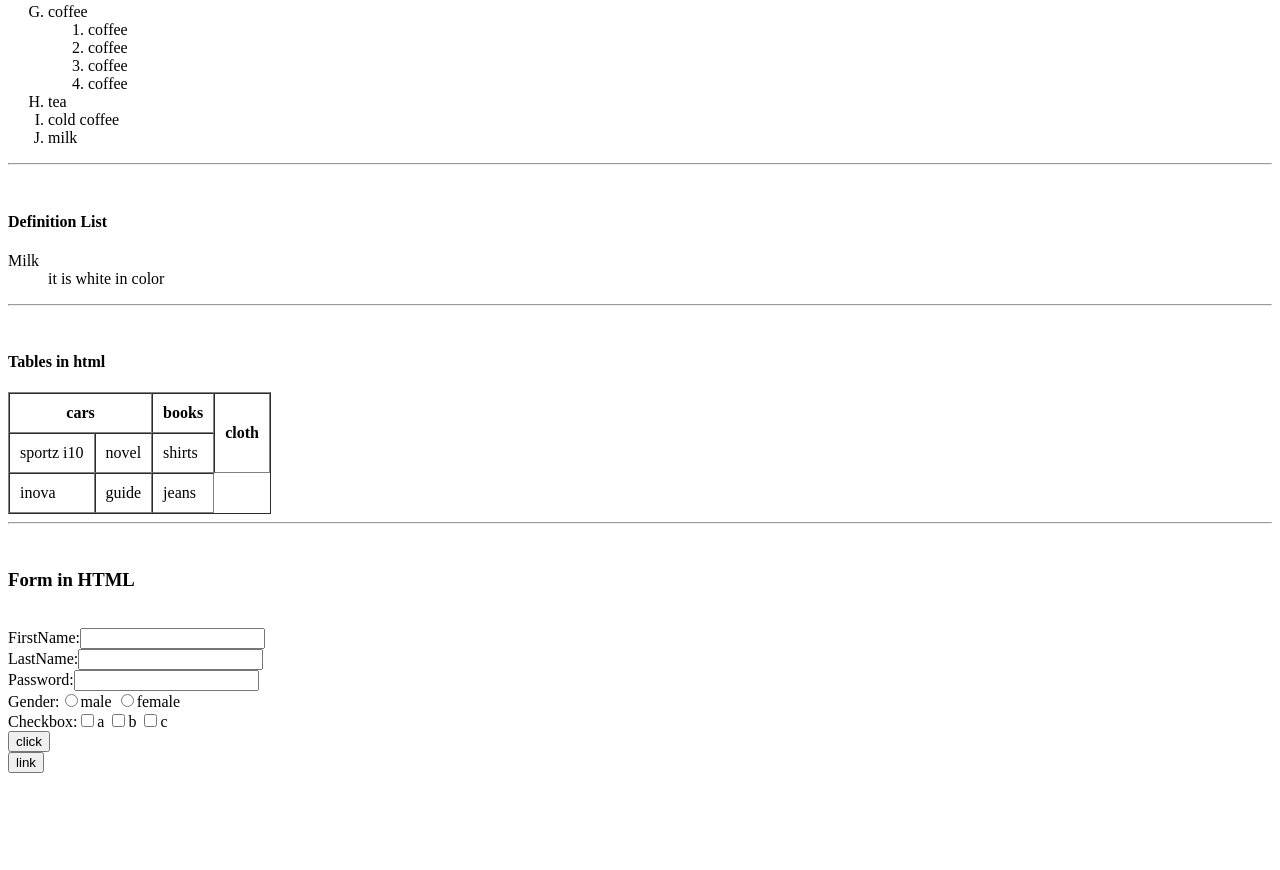
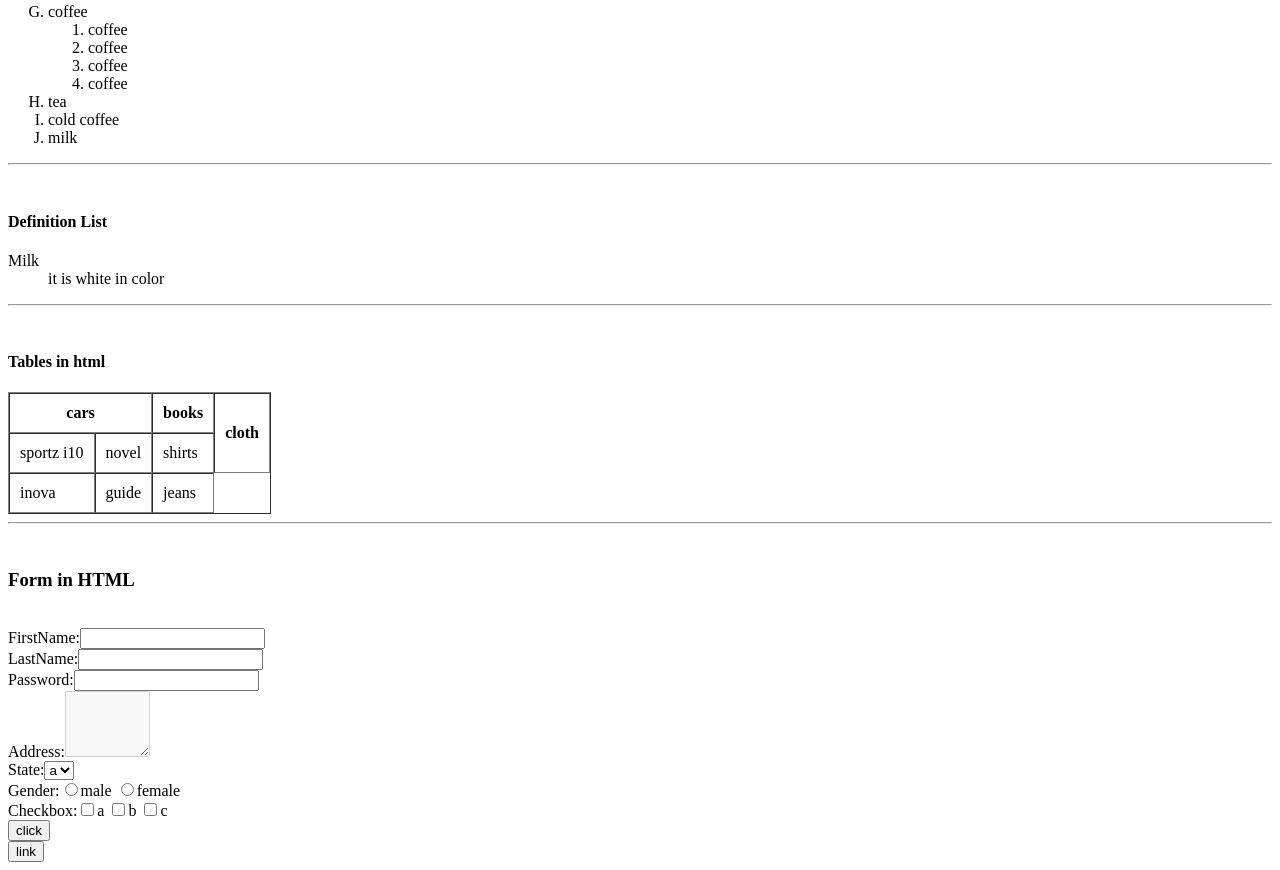
Before and after one commit to Anubhav-Jain05/HTML-CSS, a plain HTML site: page index.html in a window 1280 px wide. Shown: the part 1529-2399 px from the top of the page. Before the commit the page ends 2310 px from the top, so only its background shows below. Drawn offline with Linux system fonts and the light colour scheme.

Commit message:
basic HTML complete

```diff
--- a/index.html
+++ b/index.html
@@ -112,6 +112,14 @@
         FirstName:<input type="text" value=""><br>
         LastName:<input type="text" value=""><br>
         Password:<input type="password" value=""><br>
+        Address:<textarea cols="8" rows="4" disabled></textarea><br>
+        State:<select>
+            <option value="a">a</option>
+            <option value="b">b</option>
+            <option value="c">c</option>
+            <option value="d">d</option>
+            <option value="e">e</option>
+        </select><br>
         Gender:<input type="radio" name="gender" value="male">male
                 <input type="radio" name="gender" value="female">female<br>
         Checkbox:<input type="checkbox" value="a">a
@@ -120,9 +128,11 @@
                  <input type="submit" value="click"><br>
                  <input type="button" value="link">
 
+    </form>
 
 
-    </form>
+
+
 
 
 
```
